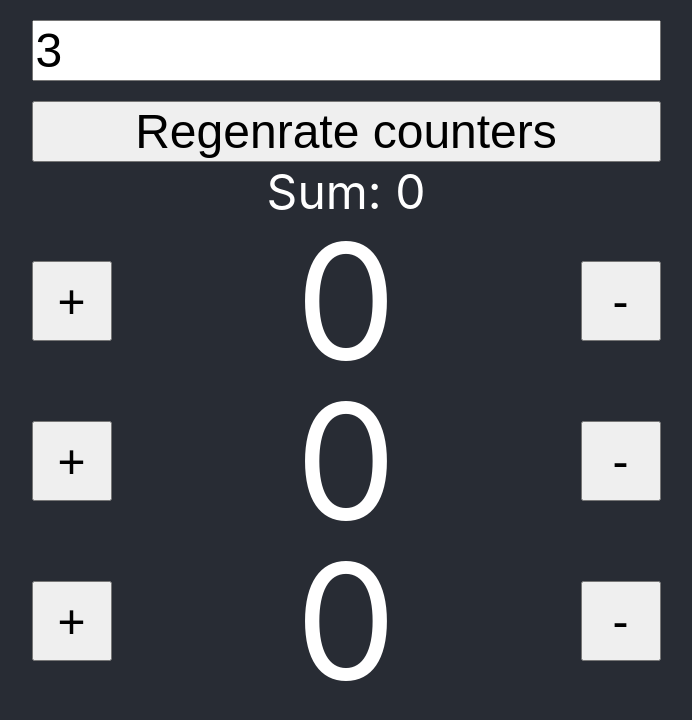
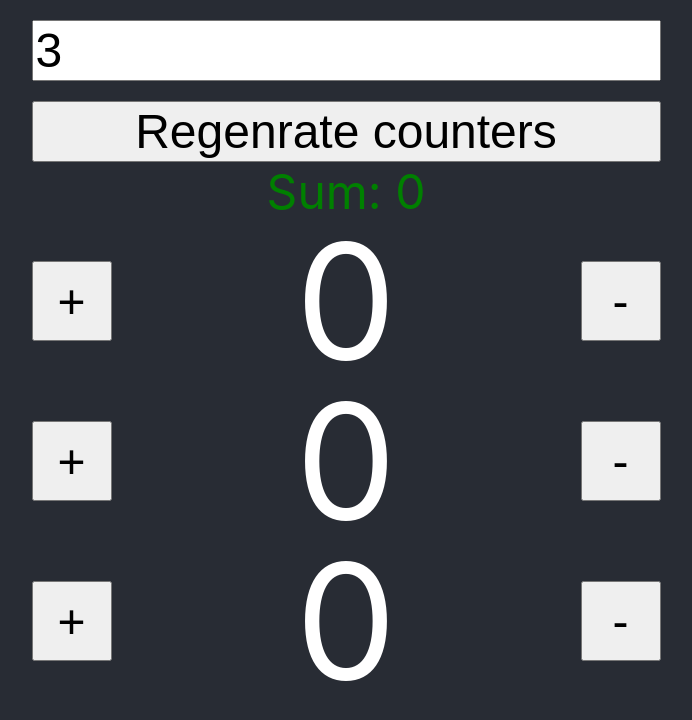
Before and after one commit to Saitop/demo-react-redux, a React (Create React App) app: page / in a window 1280 px wide. Shown: the top 720 px of the page, without its empty margins (294-986 px from the left). Built offline with nearby package versions, Linux system fonts and the light colour scheme.

Commit message:
add counter group

```diff
--- a/src/components/Counter/Counter.js
+++ b/src/components/Counter/Counter.js
@@ -9,10 +9,12 @@ class Counter extends Component {
 
   increaseNumber = () => {
     this.setState({ count: this.state.count + 1 });
+    this.props.onCounterValueChange(1);
   };
 
   decreaseNumber = () => {
     this.setState({ count: this.state.count - 1 });
+    this.props.onCounterValueChange(-1);
   };
 
   render() {
--- a/src/components/CounterGroup/CounterGroup.css
+++ b/src/components/CounterGroup/CounterGroup.css
@@ -22,3 +22,7 @@
 .regenerate input {
     margin-bottom: 20px;
 }
+
+.regenerate span {
+    color: green;
+}
--- a/src/components/CounterGroup/CounterGroup.js
+++ b/src/components/CounterGroup/CounterGroup.js
@@ -6,9 +6,17 @@ class CounterGroup extends Component {
   constructor(props) {
     super(props);
     // this.handleInputChange.bind(this);
-    this.state = { counterCounts: this.props.defaultCounts, inputValue: this.props.defaultCounts}
+    this.state = {
+      counterCounts: this.props.defaultCounts,
+      inputValue: this.props.defaultCounts,
+      sum: 0
+    }
   }
 
+  counterUpdateCallback = changeNum => {
+    console.log("changeNumb", changeNum)
+    this.setState({ sum: this.state.sum + changeNum })
+  };
   handleInputChange = (event) => {
     this.setState({inputValue: event.target.value})
     console.log("inputValue = ", this.state.inputValue)
@@ -16,19 +24,27 @@ class CounterGroup extends Component {
   regernateCounters = () =>  {
     this.setState({counterCounts: this.state.inputValue})
   };
-  render() {
+  renderCounters = () => {
     let counters = [];
-    for (let count = 0; count < this.state.counterCounts; count ++ ) {
+    for (let count = 0; count < this.state.counterCounts; count++) {
       counters.push(
-        <Counter />
+        <Counter
+          key={count}
+          onCounterValueChange={this.counterUpdateCallback}
+        />
       )
     }
+    return counters;
+  };
+  render() {
+    let counters = this.renderCounters();
     return (
       <div className="counter-group">
         <div className="regenerate">
-          <input type="text" value={this.state.inputValue} onChange={this.handleInputChange}/>
+          <input type="text" value={this.state.inputValue}
+                 onChange={this.handleInputChange}/>
           <button onClick={this.regernateCounters}>Regenrate counters</button>
-          <span>Sum: 0</span>
+          <span>Sum: {this.state.sum}</span>
         </div>
         <div>
           {counters}
@@ -36,5 +52,7 @@ class CounterGroup extends Component {
       </div>
     );
   }
+
+
 }
 export default CounterGroup;
```
